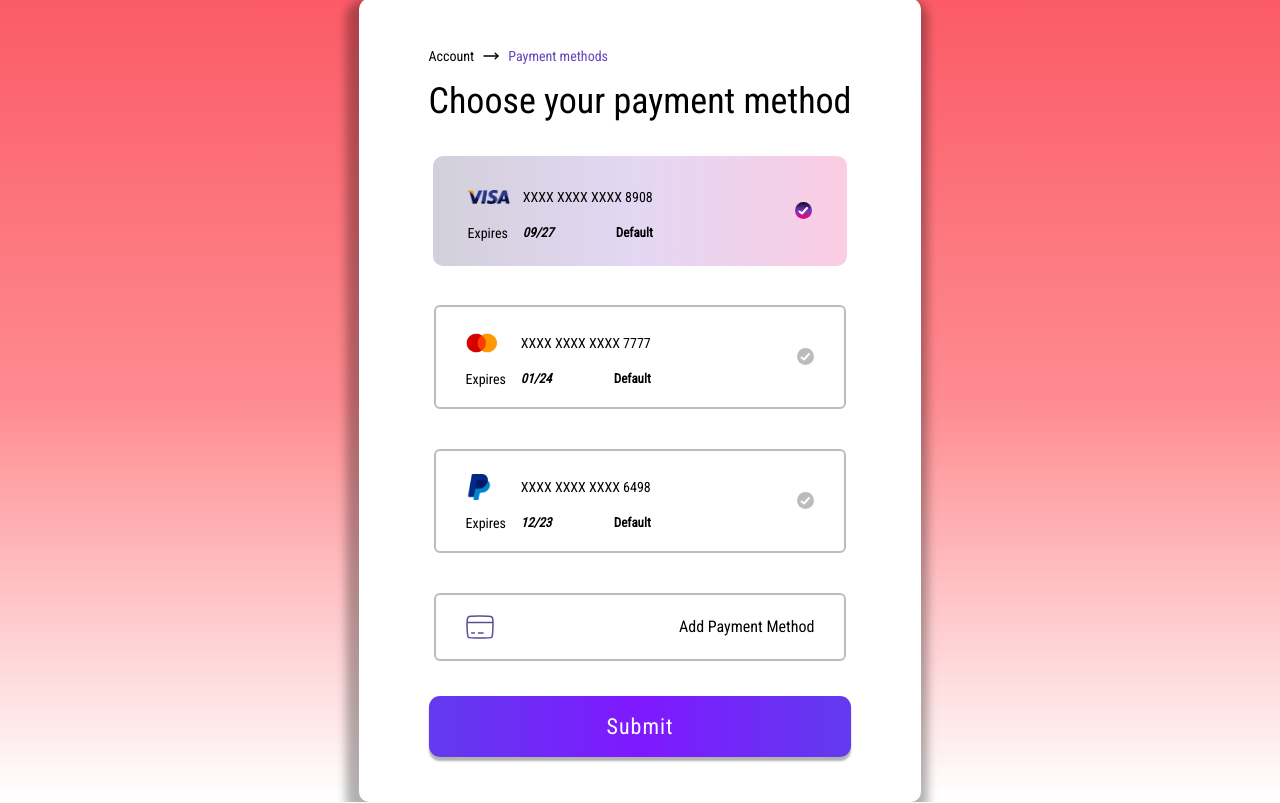
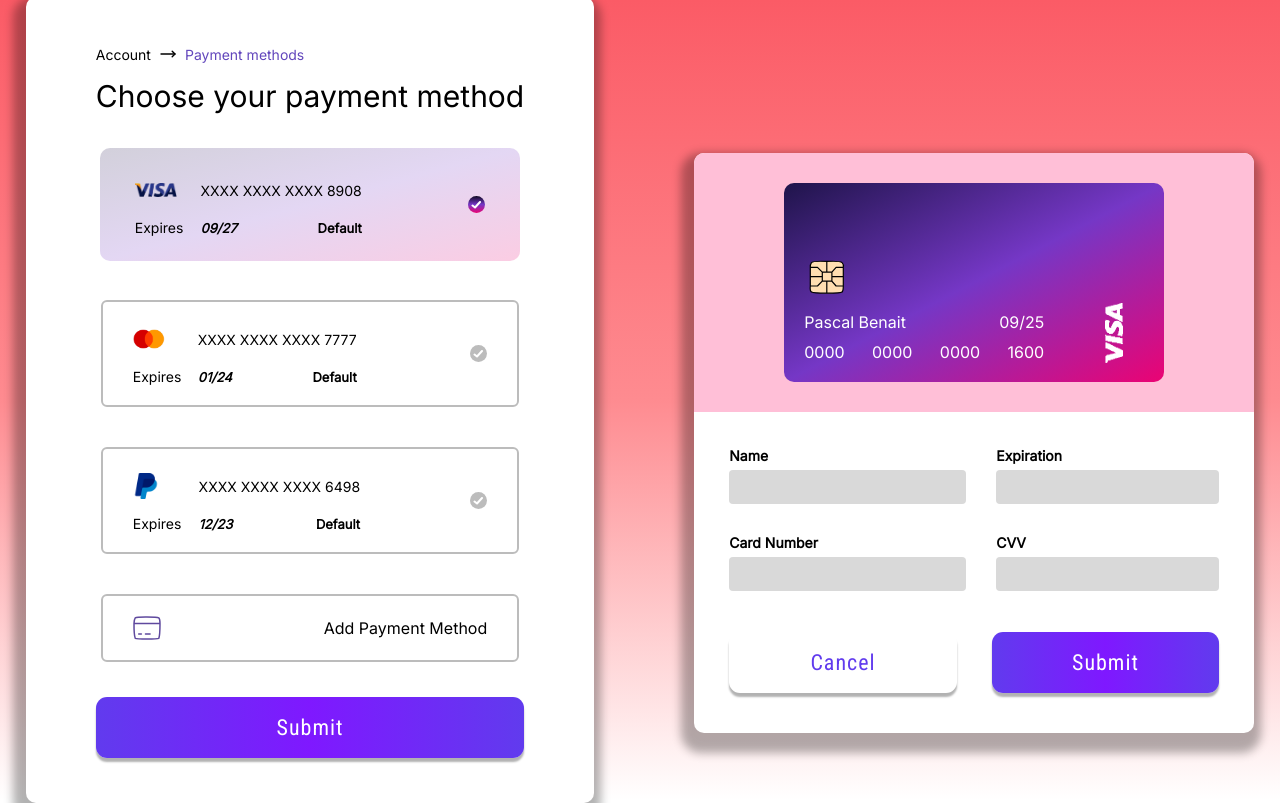
Before and after one commit to toqsukr/PaymentForm, a website built with Vite: page index.html in a window 1280 px wide. Built offline with nearby package versions, Linux system fonts and the light colour scheme.

Commit message:
completed card edit form

```diff
--- a/components/card-choose-form/card-choose-form.style.css
+++ b/components/card-choose-form/card-choose-form.style.css
@@ -40,7 +40,7 @@
     inset: -5px;
     border-radius: 10px;
     background: linear-gradient(
-        to right,
+        to bottom right,
         #1f144a 0%,
         #7537c6 50%,
         #eb0373 100%
--- a/components/card-choose-form/card-choose-form.template.html
+++ b/components/card-choose-form/card-choose-form.template.html
@@ -18,7 +18,7 @@
     <span style="color: #6246bc">Payment methods</span>
 </nav>
 <div>
-    <span style="font-size: 36px">Choose your payment method</span>
+    <span style="font-size: 30px">Choose your payment method</span>
 </div>
 <section id="card-choose-form-cards-section">
     <div
--- /dev/null
+++ b/components/card-edit-form/card-edit-form.component.js
@@ -0,0 +1,7 @@
+import './card-edit-form.style.css'
+
+export const cardEditForm = async () => {
+    const moduleUrl = new URL('./card-edit-form.template.html', import.meta.url)
+    const data = await (await fetch(moduleUrl)).text()
+    document.querySelector('#card-edit-form-container').innerHTML = data
+}
--- /dev/null
+++ b/components/card-edit-form/card-edit-form.style.css
@@ -0,0 +1,121 @@
+#card-edit-form-container {
+    display: flex;
+    flex-direction: column;
+    height: 580px;
+    width: 560px;
+    background-color: white;
+    border-radius: 10px;
+    box-shadow: -3px 10px 10px 10px rgba(0, 0, 0, 0.3);
+    align-self: flex-end;
+    margin: 0 0 70px 0;
+}
+
+#card-edit-form-card-container {
+    height: 38%;
+    border-radius: 10px 10px 0 0;
+    background-color: #ffbfd7;
+    padding: 30px 90px;
+}
+
+#card-edit-form-card {
+    display: flex;
+    flex-direction: column;
+    justify-content: end;
+    width: 100%;
+    height: 100%;
+    border-radius: 10px;
+    background: linear-gradient(
+        to bottom right,
+        #1f144a 0%,
+        #7537c6 50%,
+        #eb0373 100%
+    );
+}
+
+#card-edit-form-card span {
+    color: white;
+}
+
+#card-edit-form-data-container {
+    display: grid;
+    grid-template-columns: 1fr;
+    grid-template-rows: 2fr 1fr;
+    gap: 35px;
+    align-items: center;
+    justify-content: space-between;
+    padding: 35px;
+}
+
+#card-edit-form-visa-icon {
+    rotate: -90deg;
+    width: 60px;
+    margin: 0 0 20px 0;
+    height: 18px;
+    justify-self: end;
+    align-self: flex-end;
+}
+
+#card-edit-form-chip-icon {
+    margin-left: 28px;
+    scale: 1.2;
+}
+
+#card-edit-form-button-container {
+    width: 100%;
+    display: grid;
+    grid-template-columns: 1fr 1fr;
+    gap: 35px;
+    align-items: center;
+}
+
+#card-edit-form-editor {
+    display: grid;
+    grid-template-columns: 2fr 1fr;
+    grid-template-rows: 1fr 1fr;
+    gap: 30px;
+}
+
+#card-edit-form-card-data-container {
+    display: grid;
+    grid-template-columns: 3fr 1fr;
+    gap: 20px;
+    padding: 20px;
+}
+
+#card-edit-form-card-data-inner-container {
+    display: flex;
+    gap: 10px;
+    flex-direction: column;
+}
+
+#card-edit-form-card-data-inner-upper-container {
+    display: flex;
+    flex-direction: row;
+    justify-content: space-between;
+}
+
+#card-edit-form-card-data-inner-lower-container {
+    display: flex;
+    flex-direction: row;
+    justify-content: space-between;
+}
+
+.card-edit-form-editor-cell {
+    display: flex;
+    flex-direction: column;
+    gap: 6px;
+}
+
+.card-edit-form-editor-cell span {
+    font-size: 14px;
+    font-weight: 600;
+}
+
+input {
+    outline: none;
+    font-size: 16px;
+    border: 0;
+    background-color: #d9d9d9;
+    padding: 8px;
+    border-radius: 4px;
+}
--- /dev/null
+++ b/components/card-edit-form/card-edit-form.template.html
@@ -0,0 +1,63 @@
+<div id="card-edit-form-card-container">
+    <div id="card-edit-form-card">
+        <svg
+            id="card-edit-form-chip-icon"
+            width="30"
+            height="29"
+            viewBox="0 0 30 29"
+            fill="none"
+            xmlns="http://www.w3.org/2000/svg">
+            <path
+                d="M1.08002 6.08014C1.08002 6.08014 0.927841 3.58063 2.08002 2.08014C3.23219 0.579652 14.83 1.08014 14.83 1.08014C14.83 1.08014 26.078 0.579715 27.58 2.08014C29.082 3.58057 28.58 6.08014 28.58 6.08014V13.8301V21.5801C28.58 21.5801 28.58 25.5801 27.58 26.5801C26.5801 27.5801 14.83 27.5801 14.83 27.5801C14.83 27.5801 3.58007 27.5801 2.08002 26.5801C0.579961 25.5801 1.08002 21.5801 1.08002 21.5801V13.8301V6.08014Z"
+                fill="#FFDEB1" />
+            <path
+                d="M1.08002 6.08014C1.08002 6.08014 0.927841 3.58063 2.08002 2.08014C3.23219 0.579652 14.83 1.08014 14.83 1.08014M1.08002 6.08014H7.08001L11.08 10.0801M1.08002 6.08014V13.8301M11.08 10.0801V13.8301M11.08 10.0801H14.83M11.08 17.5801L7.08001 21.5801H1.08002M11.08 17.5801V13.8301M11.08 17.5801H14.83M1.08002 21.5801C1.08002 21.5801 0.579961 25.5801 2.08002 26.5801C3.58007 27.5801 14.83 27.5801 14.83 27.5801M1.08002 21.5801V13.8301M28.58 6.08014C28.58 6.08014 29.082 3.58057 27.58 2.08014C26.078 0.579715 14.83 1.08014 14.83 1.08014M28.58 6.08014H22.58L19.08 10.0801M28.58 6.08014V13.8301M19.08 10.0801V13.8301M19.08 10.0801H14.83M19.08 17.5801L22.58 21.5801H28.58M19.08 17.5801V13.8301M19.08 17.5801H14.83M28.58 21.5801C28.58 21.5801 28.58 25.5801 27.58 26.5801C26.5801 27.5801 14.83 27.5801 14.83 27.5801M28.58 21.5801V13.8301M28.58 13.8301H19.08M1.08002 13.8301H11.08M14.83 1.08014V10.0801M14.83 27.5801V17.5801"
+                stroke="black"
+                stroke-linecap="square"
+                stroke-linejoin="round" />
+        </svg>
+
+        <div id="card-edit-form-card-data-container">
+            <div id="card-edit-form-card-data-inner-container">
+                <div id="card-edit-form-card-data-inner-upper-container">
+                    <span>Pascal Benait</span>
+                    <span>09/25</span>
+                </div>
+                <div id="card-edit-form-card-data-inner-lower-container">
+                    <span>0000</span>
+                    <span>0000 </span>
+                    <span>0000</span>
+                    <span> 1600</span>
+                </div>
+            </div>
+            <img
+                id="card-edit-form-visa-icon"
+                src="/images/visa-white.png"
+                alt="" />
+        </div>
+    </div>
+</div>
+<form id="card-edit-form-data-container">
+    <div id="card-edit-form-editor">
+        <div class="card-edit-form-editor-cell">
+            <span>Name</span>
+            <input type="text" />
+        </div>
+        <div class="card-edit-form-editor-cell">
+            <span>Expiration</span>
+            <input type="text" />
+        </div>
+        <div class="card-edit-form-editor-cell">
+            <span>Card Number</span>
+            <input type="text" />
+        </div>
+        <div class="card-edit-form-editor-cell">
+            <span>CVV</span>
+            <input type="password" />
+        </div>
+    </div>
+    <div id="card-edit-form-button-container">
+        <button style="background: white; color: #613bee">Cancel</button>
+        <button>Submit</button>
+    </div>
+</form>
--- a/index.html
+++ b/index.html
@@ -2,6 +2,9 @@
 <html lang="en">
     <head>
         <meta charset="UTF-8" />
+        <link
+            href="https://fonts.googleapis.com/css?family=Inter"
+            rel="stylesheet" />
         <link rel="icon" type="image/svg+xml" href="/vite.svg" />
         <link
             href="https://fonts.googleapis.com/css?family=Roboto Condensed"
@@ -13,6 +16,7 @@
         <div id="app">
             <section id="app-inner-container">
                 <section id="card-choose-form-container"></section>
+                <section id="card-edit-form-container"></section>
             </section>
         </div>
         <script type="module" src="/main.js"></script>
--- a/main.js
+++ b/main.js
@@ -1,4 +1,6 @@
 import { cardChooseForm } from './components/card-choose-form/card-choose-form.component'
+import { cardEditForm } from './components/card-edit-form/card-edit-form.component'
 import './style.css'
 
 cardChooseForm()
+cardEditForm()
--- a/style.css
+++ b/style.css
@@ -4,9 +4,8 @@ body {
 }
 
 #app {
-    font-family: 'Roboto Condensed';
+    font-family: 'Inter';
     display: flex;
-    flex-direction: row;
     justify-content: space-around;
     align-items: center;
     height: 100%;
@@ -17,3 +16,9 @@ body {
         rgb(255, 255, 255) 100%
     );
 }
+
+#app-inner-container {
+    display: flex;
+    flex-direction: row;
+    gap: 100px;
+}
```
Also changed, not shown: public/images/visa-white.png (added).
